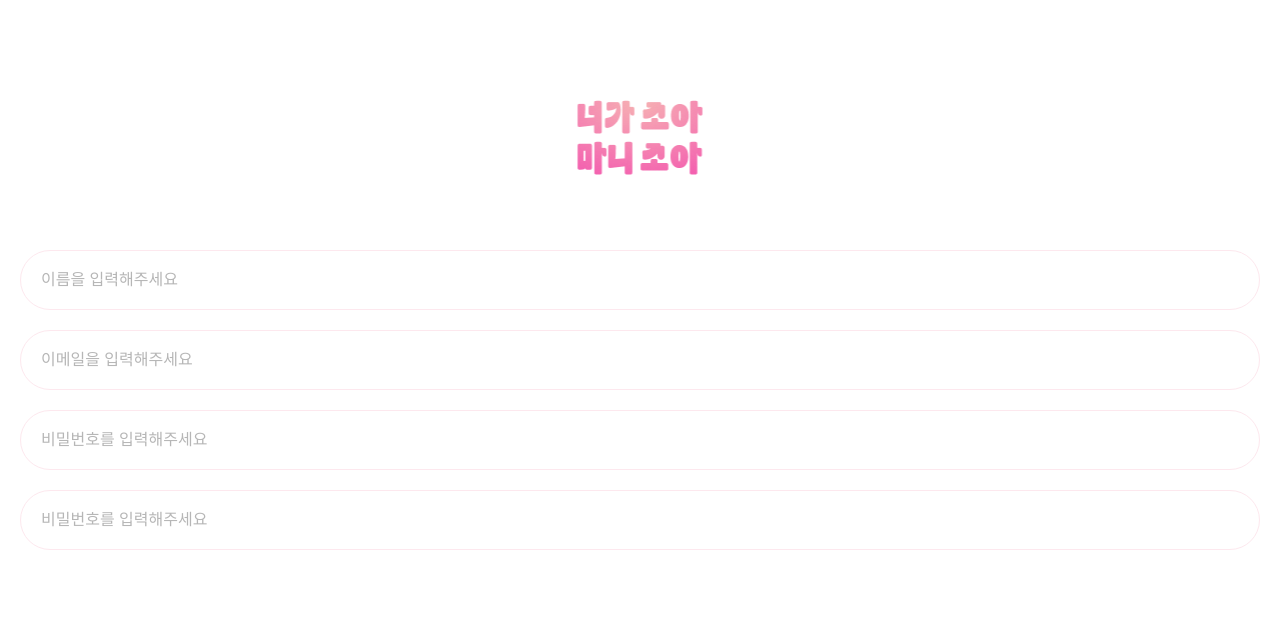
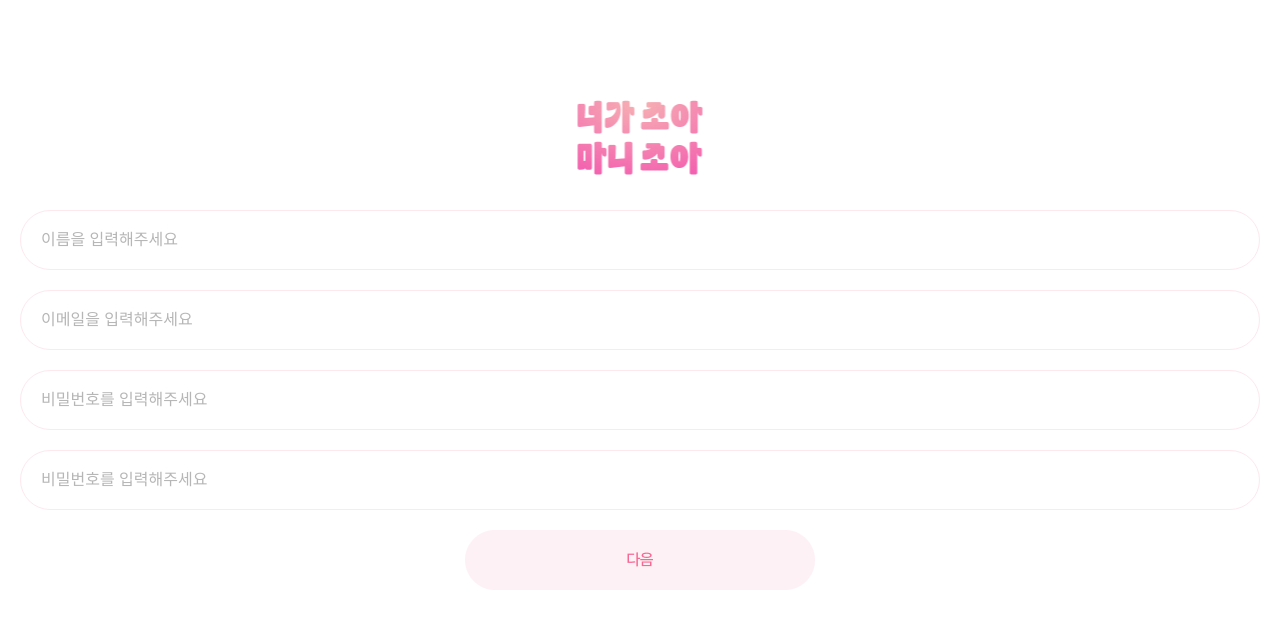
Before and after one commit to oshi-joa/neogajoa_Frontend, a React (Create React App) app: page /signup in a window 1280 px wide. Shown: the top 628 px of the page. Built offline with nearby package versions, Linux system fonts and the light colour scheme.

Commit message:
ㄴㅁㅇㅁ

```diff
--- /dev/null
+++ b/src/pages/code.tsx
@@ -0,0 +1,17 @@
+import styled from '@emotion/styled';
+
+export default function Code() {
+  return (
+    <S_A>
+      <p className="title">
+        애인의 매칭 코드를
+        <br /> 아시나요?
+      </p>
+    </S_A>
+  );
+}
+
+const S_A = styled.div`
+  width: 100%;
+  height: 100%;
+`;
--- a/src/pages/signup.tsx
+++ b/src/pages/signup.tsx
@@ -2,6 +2,8 @@ import styled from '@emotion/styled';
 import logo from '../assets/image/너가 조아 마니 조아.png';
 import { Input } from '../components/common/Input';
 import { useState } from 'react';
+import Next from '../assets/image/다음.png';
+import Next_n from '../assets/image/다음_n.png';
 
 interface StateType {
   name: string;
@@ -17,6 +19,9 @@ export default function Signup() {
     password: '',
     password_check: '',
   });
+
+  const SignupMutate = () => {};
+
   return (
     <S_A>
       <S_LOGO src={logo}></S_LOGO>
@@ -49,6 +54,23 @@ export default function Signup() {
             setState({ ...state, password_check: e.target.value });
           }}
         />
+        <img
+          onClick={() => {
+            if (
+              state.name &&
+              state.email &&
+              state.password &&
+              state.password_check
+            )
+              SignupMutate();
+          }}
+          alt=""
+          src={
+            state.name && state.email && state.password && state.password_check
+              ? Next
+              : Next_n
+          }
+        />
       </S_input>
     </S_A>
   );
--- a/src/router.tsx
+++ b/src/router.tsx
@@ -7,6 +7,7 @@ import MyInfo from './pages/MyInfo';
 import ClothesStyle from './pages/ClothesStyle';
 import OnBoarding from './pages/auth/OnBoarding';
 import Signup from './pages/signup';
+import Code from './pages/code';
 
 const Router = () => {
   return (
@@ -19,6 +20,7 @@ const Router = () => {
         <Route path="/clothes-style" element={<ClothesStyle />} />
         <Route path="/community" element={<Community />} />
         <Route path="/signup" element={<Signup />} />
+        <Route path="/code" element={<Code />} />
       </Routes>
     </>
   );
```
Also changed, not shown: src/assets/image/다음.png (added), src/assets/image/다음_n.png (added).
